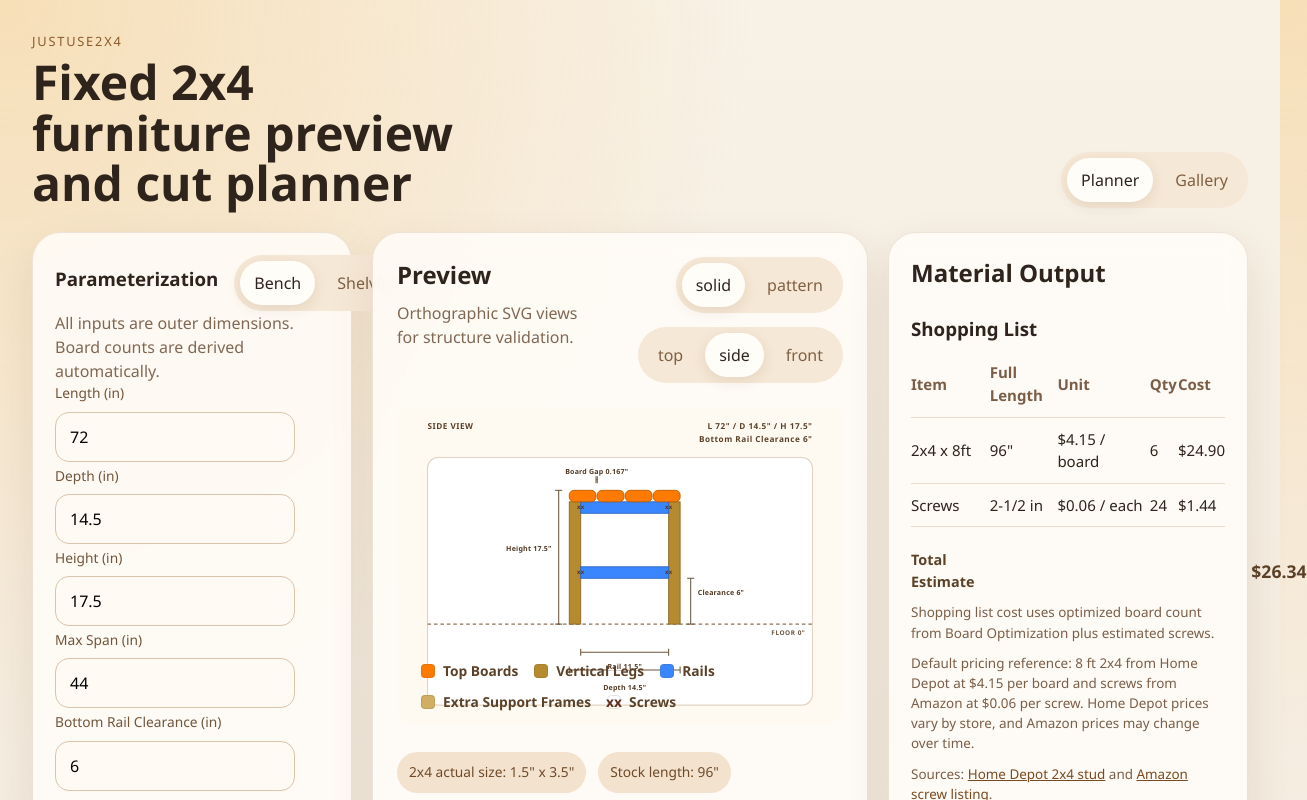
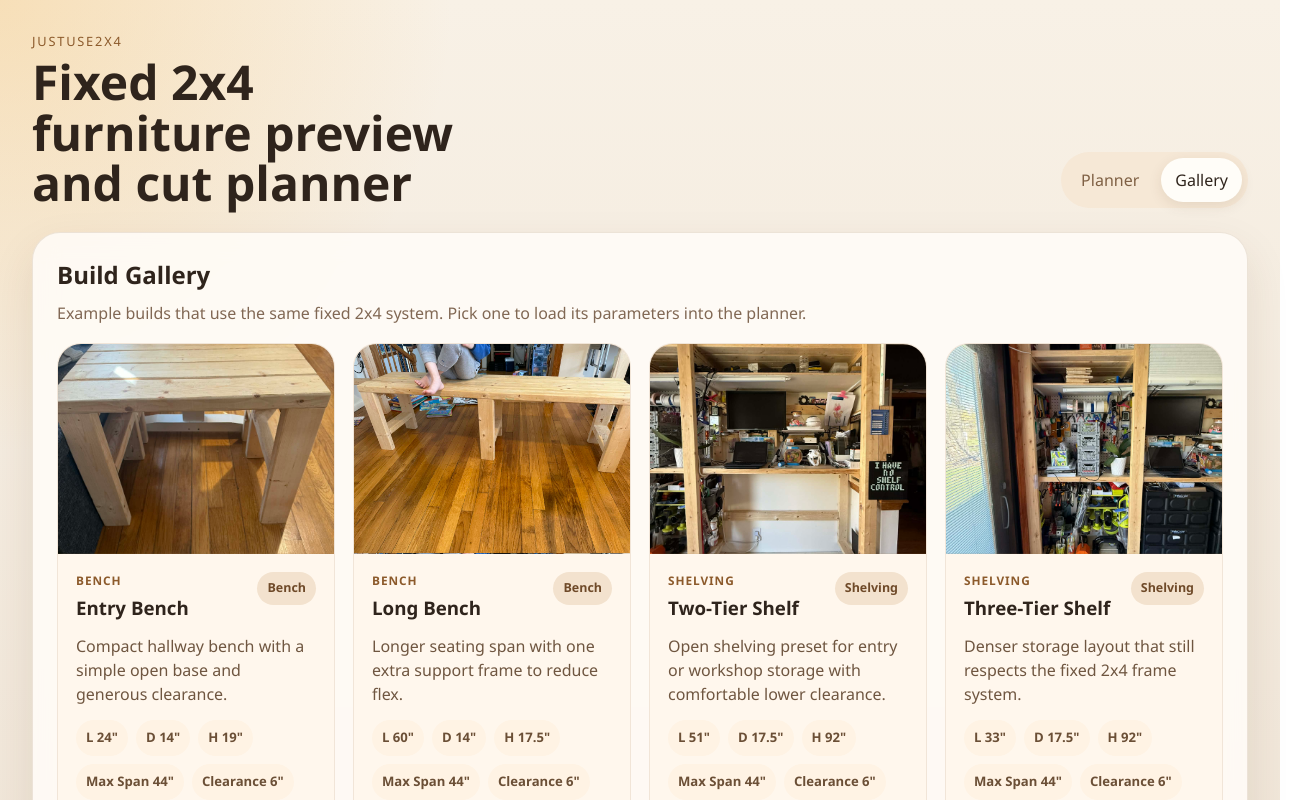
Before and after one commit to wslu42/bench2x4_build_planner, a React (Vite) app: page / in a window 1280 px wide. Shown: the top 800 px of the page, 1307 px wide, since content can reach past the window. Built offline with nearby package versions, Linux system fonts and the light colour scheme.

Commit message:
Update gallery docs and default landing

```diff
--- a/src/App.tsx
+++ b/src/App.tsx
@@ -121,7 +121,7 @@ const GALLERY_BUILDS: GalleryBuild[] = [
 ];
 
 function App() {
-  const [pageMode, setPageMode] = useState<PageMode>("planner");
+  const [pageMode, setPageMode] = useState<PageMode>("gallery");
   const [furnitureType, setFurnitureType] = useState<FurnitureType>("top-surface");
   const [viewMode, setViewMode] = useState<ViewMode>("side");
   const [length, setLength] = useState(72);
```
Also changed, not shown: 4 other files (tests, documents, lock files or other folders).
